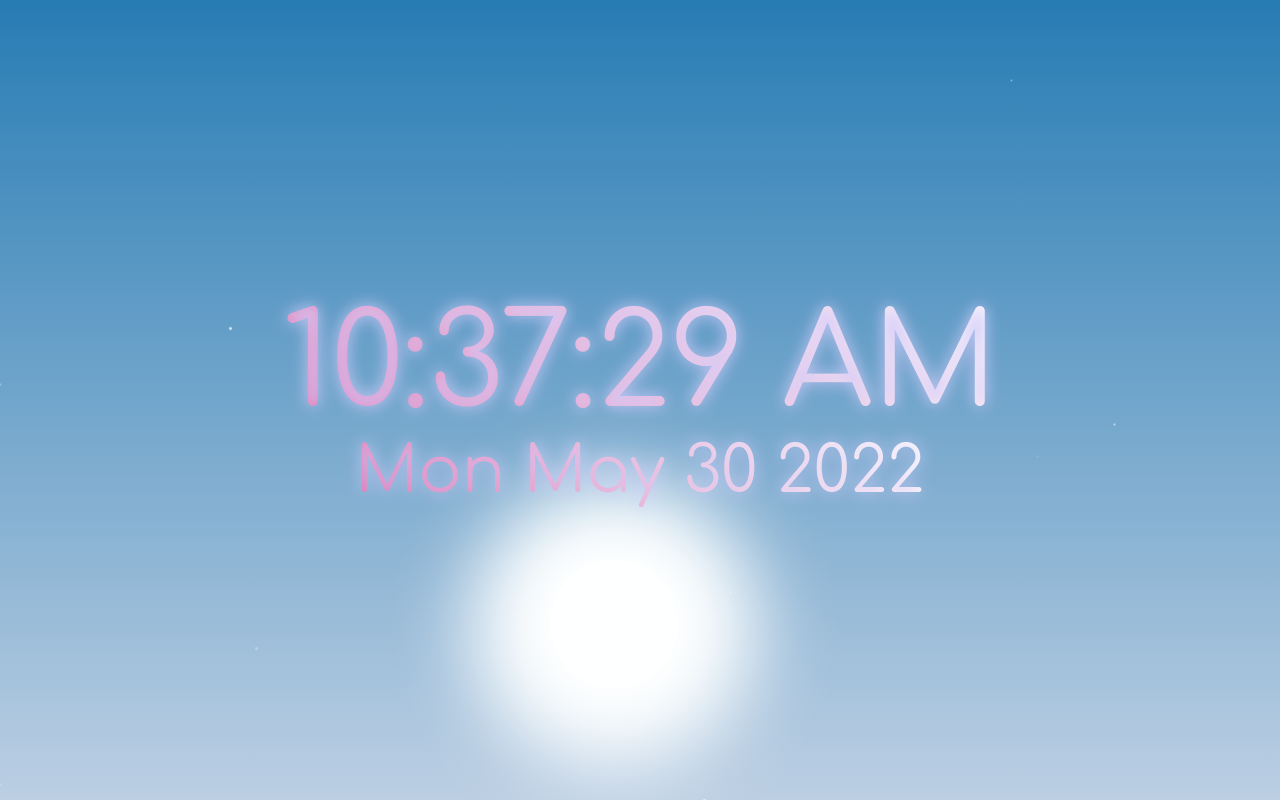
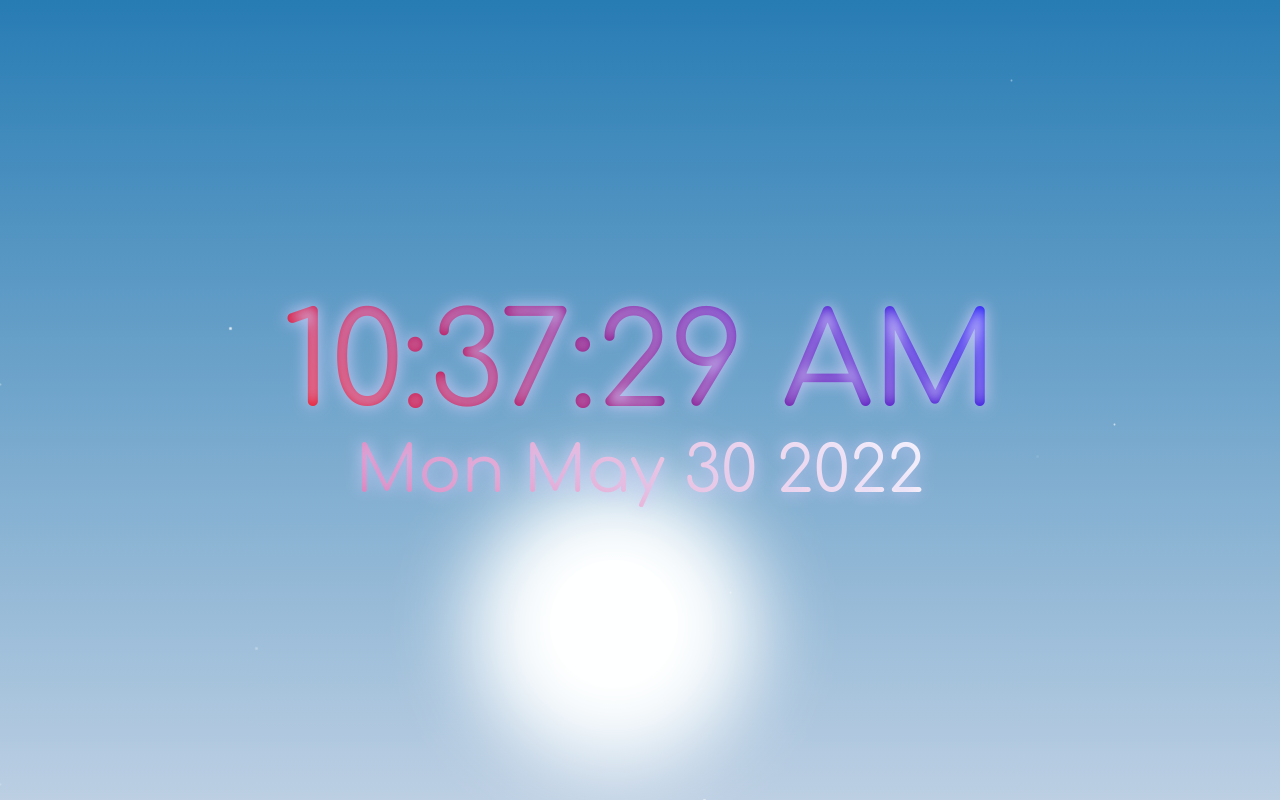
Before and after one commit to IrisDAnte/time, a Next.js app: page / in a window 1280 px wide. Built offline with nearby package versions, Linux system fonts and the light colour scheme.

Commit message:
Updated time color

```diff
--- a/styles/Home.module.css
+++ b/styles/Home.module.css
@@ -11,7 +11,7 @@
 
 .clock {
   font-size: 10vw;
-  background-image: linear-gradient(45deg, #dd78b4, #FEFFFF);
+  background-image: linear-gradient(45deg, red, blue);
   background-clip: text;
   -webkit-background-clip: text;
   -webkit-text-fill-color: transparent;
```
